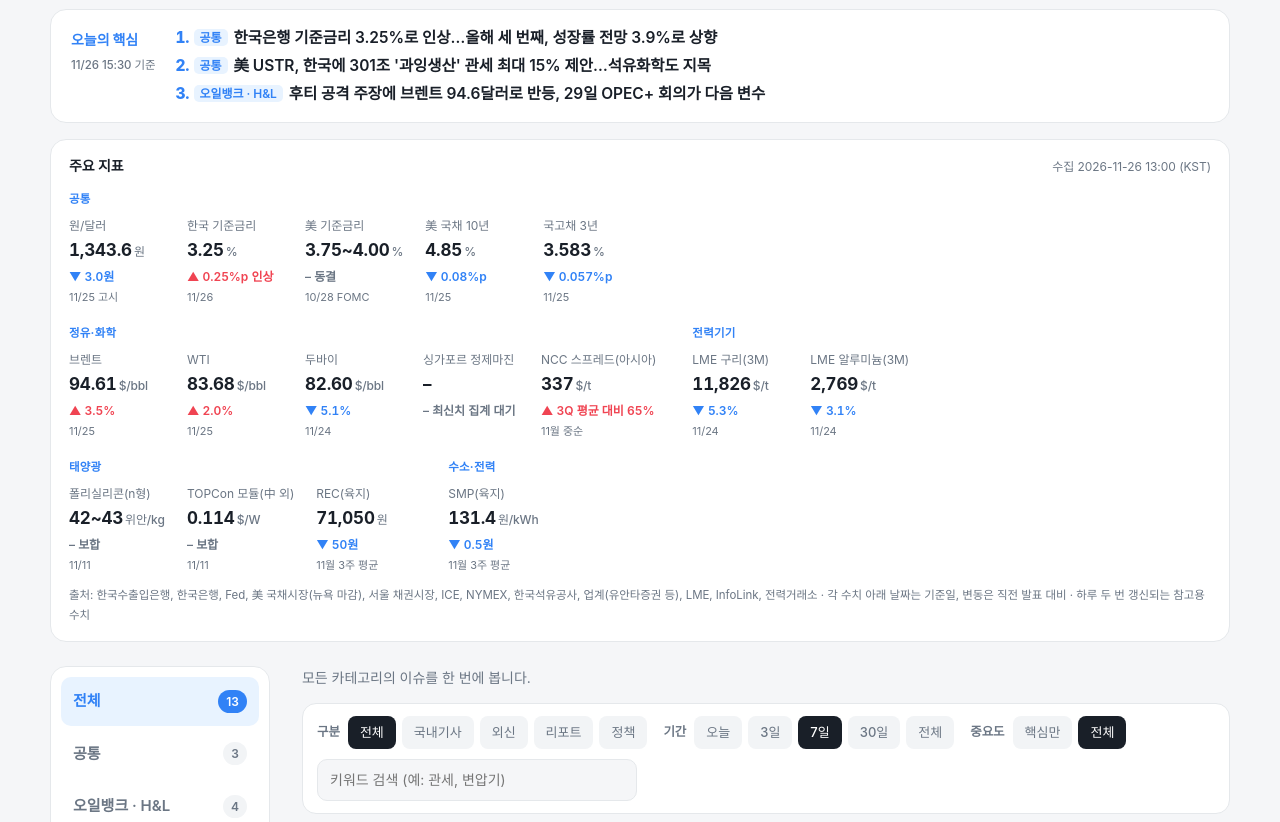
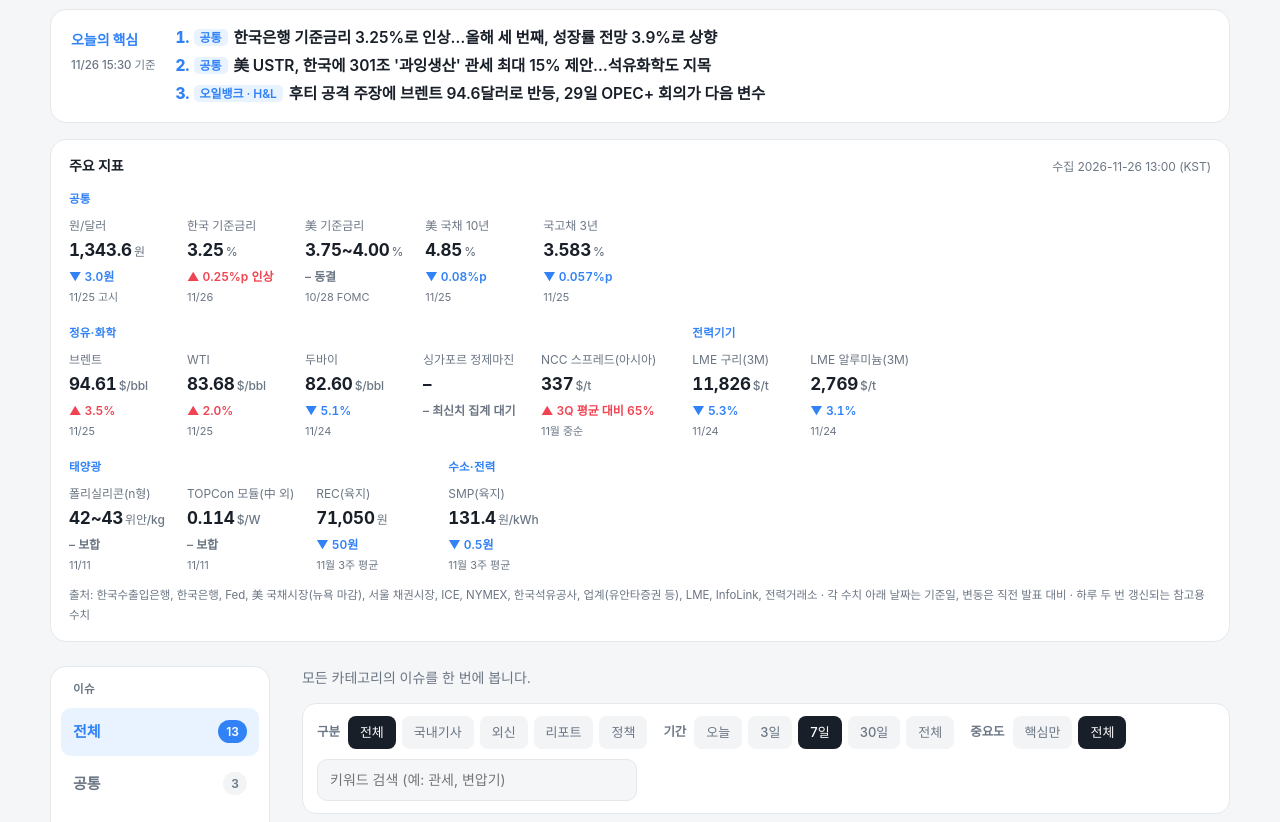
Before and after one commit to vlakd0401-cyber/energy-brief, a plain HTML site: page index.html in a window 1280 px wide. Shown: the part 113-935 px from the top of the page. Drawn offline with Linux system fonts and the light colour scheme; a web font is replaced by a local one.

Commit message:
수주·증설 트래커 통합(탭 안 전환), 사이드바 그룹 라벨, 증설·수주 데이터 추가
Co-Authored-By: Claude Opus 5.5 <noreply@anthropic.com>
Claude-Session: https://claude.ai/code/session_014j3YqJpiSGHiVzshdHarAh

```diff
--- /dev/null
+++ b/data/capex.json
@@ -0,0 +1,50 @@
+[
+ {
+  "date": "2026-10-28",
+  "company": "hde",
+  "kind": "신설",
+  "site": "美 앨라배마 2공장",
+  "capacity": "초고압 변압기 생산능력 약 50% 확대, 765kV급 생산 가능",
+  "amount": "",
+  "status": "건설 중",
+  "note": "2027년 4월 완공 예정",
+  "source": "The Korea Times",
+  "url": "https://www.koreatimes.co.kr/business/tech-science/20261028/power-equipment-makers-race-to-expand-us-capacity-amid-ai-boom"
+ },
+ {
+  "date": "2026-10-28",
+  "company": "ls",
+  "kind": "투자",
+  "site": "美 유타 배전반 공장 증설·텍사스 배스트롭 캠퍼스",
+  "capacity": "배스트롭을 생산·R&D·고객지원 통합 거점으로 육성",
+  "amount": "$240M",
+  "status": "발표",
+  "note": "2030년까지 미국 생산시설 전반에 투자",
+  "source": "The Korea Times",
+  "url": "https://www.koreatimes.co.kr/business/tech-science/20261028/power-equipment-makers-race-to-expand-us-capacity-amid-ai-boom"
+ },
+ {
+  "date": "2026-10-28",
+  "company": "hyosung",
+  "kind": "증설",
+  "site": "美 테네시 멤피스 변압기 공장",
+  "capacity": "변압기 생산능력 확대",
+  "amount": "$300M",
+  "status": "진행 중",
+  "note": "6월에는 Quanta Services와 합작으로 초고압 차단기 현지 생산 기반 확보(국내 전력기기 업체 최초)",
+  "source": "The Korea Times",
+  "url": "https://www.koreatimes.co.kr/business/tech-science/20261028/power-equipment-makers-race-to-expand-us-capacity-amid-ai-boom"
+ },
+ {
+  "date": "2026-10-27",
+  "company": "hde",
+  "kind": "증설",
+  "site": "울산 전력변압기 신공장",
+  "capacity": "연 40~50대 추가(AI 데이터센터용·765kV 초고압 중심)",
+  "amount": "",
+  "status": "완공·11월 양산",
+  "note": "2027년부터 연 2,000억원 이상 추가 매출 전망(3분기 컨퍼런스콜)",
+  "source": "아이뉴스24",
+  "url": "https://m.inews24.com/v/2019534"
+ }
+]
--- a/data/orders.json
+++ b/data/orders.json
@@ -11,6 +11,17 @@
   "url": "https://electricalmirror.net/ge-vernova-td-india-receives-powergrid-award-for-6000-mw-hvdc-transmission-project/"
  },
  {
+  "date": "2026-10-19",
+  "company": "ls",
+  "client": "북미 빅테크",
+  "region": "미국",
+  "product": "배전 솔루션",
+  "amount": "1,690억원",
+  "note": "",
+  "source": "The Korea Times",
+  "url": "https://www.koreatimes.co.kr/business/tech-science/20261028/power-equipment-makers-race-to-expand-us-capacity-amid-ai-boom"
+ },
+ {
   "date": "2026-10-01",
   "company": "ls",
   "client": "美 하이퍼스케일 데이터센터 프로젝트",
@@ -22,6 +33,17 @@
   "url": "https://www.specialtimes.co.kr/news/articleView.html?idxno=469279"
  },
  {
+  "date": "2026-10",
+  "company": "ls",
+  "client": "美 펜실베이니아 데이터센터",
+  "region": "미국",
+  "product": "38kV 고압 배전반·배전변압기",
+  "amount": "1,853억원",
+  "note": "10월 초 발표(정확한 날짜 미확인)",
+  "source": "The Korea Times",
+  "url": "https://www.koreatimes.co.kr/business/tech-science/20261028/power-equipment-makers-race-to-expand-us-capacity-amid-ai-boom"
+ },
+ {
   "date": "2026-09-15",
   "company": "hyosung",
   "client": "美 빅테크 2곳(AI 데이터센터)",
@@ -31,6 +53,17 @@
   "note": "765kV 2,200억원 + 345kV 1,665억원, 9월 한 달간 체결",
   "source": "디일렉",
   "url": "https://www.thelec.kr/news/articleView.html?idxno=62283"
+ },
+ {
+  "date": "2026-07",
+  "company": "hde",
+  "client": "글로벌 테크 기업(데이터센터)",
+  "region": "",
+  "product": "전력기기 5,673억원 + 배전기기 5,539억원",
+  "amount": "1조1,200억원",
+  "note": "7월 체결(정확한 날짜 미확인)",
+  "source": "The Korea Times",
+  "url": "https://www.koreatimes.co.kr/business/tech-science/20261028/power-equipment-makers-race-to-expand-us-capacity-amid-ai-boom"
  },
  {
   "date": "2026-05-07",
--- a/index.html
+++ b/index.html
@@ -133,6 +133,13 @@ details.briefs summary span{font-weight:500;color:var(--ink-2);font-size:13px}
 .otable a{color:var(--accent);font-weight:600;text-decoration:none;white-space:nowrap}
 .otable .tag{white-space:nowrap}
 .otable tr.own + tr.onote td{background:var(--accent-soft)}
+.navlbl{font-size:11.5px;font-weight:700;color:var(--ink-2);letter-spacing:.04em;padding:10px 12px 4px}
+.navlbl:first-child{padding-top:2px}
+@media (max-width:900px){.navlbl{display:none}}
+.subsw{display:inline-flex;gap:4px;background:var(--tag);border-radius:10px;padding:3px;margin-bottom:12px}
+.subsw button{appearance:none;border:0;background:none;font:inherit;font-size:13.5px;font-weight:600;color:var(--ink-2);padding:6px 14px;border-radius:8px;cursor:pointer}
+.subsw button[aria-pressed="true"]{background:var(--surface);color:var(--ink);box-shadow:0 1px 2px rgba(0,0,0,.08)}
+.kind{font-size:11.5px;font-weight:700;border-radius:5px;padding:1px 7px;white-space:nowrap;background:var(--mid-soft);color:var(--mid)}
 footer{margin-top:36px;font-size:12.5px;color:var(--ink-2)}
 @media (max-width:900px){.wrap{grid-template-columns:minmax(0,1fr);grid-template-rows:none;grid-template-areas:"top" "today" "tick" "side" "scope" "filters" "note" "feed" "foot"}
  .side{position:static;margin-bottom:12px;gap:12px}nav.tabs{flex-direction:row;overflow-x:auto;padding:6px}.cal li:nth-child(n+5){display:none}.tab{padding:8px 12px}.status{text-align:left}input#q{width:100%;margin-left:0}.src{margin-left:0;width:100%}article.card{padding:16px}}
@@ -182,7 +189,7 @@ footer{margin-top:36px;font-size:12.5px;color:var(--ink-2)}
     {id:"solar", name:"에너지솔루션", scope:"HD현대에너지솔루션(태양광 셀·모듈)"},
     {id:"hydrogen", name:"하이드로젠", scope:"HD하이드로젠(수소연료전지·SOFC)"},
     {id:"own", name:"자사 보도", scope:"4개사(계열사 포함)가 직접 언급된 기사. 외신·해외 업계지 중심이며 국내는 주요 기사만 담습니다"},
-    {id:"orders", name:"수주 트래커", scope:"HD현대일렉트릭과 경쟁사(효성중공업·LS일렉트릭·Siemens Energy·GE Vernova·Hitachi Energy)의 주요 수주 누적"},
+    {id:"orders", name:"수주·증설", scope:"HD현대일렉트릭과 경쟁사(효성중공업·LS일렉트릭·Siemens Energy·GE Vernova·Hitachi Energy)의 수주와 생산능력 증설 누적"},
   ];
   const TYPES = {all:"전체", domestic:"국내기사", foreign:"외신", report:"리포트", policy:"정책"};
   const RANGES = {all:"전체", "1":"오늘", "3":"3일", "7":"7일", "30":"30일"};
@@ -191,7 +198,7 @@ footer{margin-top:36px;font-size:12.5px;color:var(--ink-2)}
   const REGION = {KR:"한국", US:"미국", EU:"EU", GL:"글로벌", CN:"중국", JP:"일본", ME:"중동", IN:"인도"};
   const CAT_NAME = Object.fromEntries(TABS.map(t => [t.id, t.name]));
 
-  const state = {orders:[], coverage:[], tab:"all", type:"all", range:"7", imp:"all", q:"", items:[], loaded:false};
+  const state = {sub:"orders", capex:[], orders:[], coverage:[], tab:"all", type:"all", range:"7", imp:"all", q:"", items:[], loaded:false};
   try { const s = JSON.parse(localStorage.getItem("eb-filters")||"{}"); Object.assign(state, {type:s.type||"all", range:s.range||"7", imp:s.imp||"all"}); } catch(e){}
   const save = () => { try { localStorage.setItem("eb-filters", JSON.stringify({type:state.type, range:state.range, imp:state.imp})); } catch(e){} };
 
@@ -233,10 +240,12 @@ footer{margin-top:36px;font-size:12.5px;color:var(--ink-2)}
     const nav = $("#tabs"); nav.textContent = "";
     const base = filtered(true);
     TABS.forEach(t => {
+      if (t.id === "all") nav.appendChild(el("div", "navlbl", "이슈"));
+      if (t.id === "own") nav.appendChild(el("div", "navlbl", "모니터링·트래커"));
       const b = el("button", "tab"); b.type = "button"; b.setAttribute("role","tab");
       b.setAttribute("aria-selected", String(state.tab === t.id));
       b.appendChild(el("span", null, t.name));
-      const n = t.id === "orders" ? state.orders.length : t.id === "own" ? covFiltered().length : t.id === "all" ? base.length : base.filter(i => i.category === t.id).length;
+      const n = t.id === "orders" ? state.orders.length + state.capex.length : t.id === "own" ? covFiltered().length : t.id === "all" ? base.length : base.filter(i => i.category === t.id).length;
       b.appendChild(el("span", "n", String(n)));
       b.addEventListener("click", () => { location.hash = t.id; });
       nav.appendChild(b);
@@ -324,7 +333,38 @@ footer{margin-top:36px;font-size:12.5px;color:var(--ink-2)}
     });
   }
   const OCO = {hde:"HD현대일렉트릭", hyosung:"효성중공업", ls:"LS일렉트릭", siemens:"Siemens Energy", gev:"GE Vernova", hitachi:"Hitachi Energy"};
+  function subSwitch(feed){
+    const sw = el("div","subsw");
+    [["orders","수주 "+state.orders.length],["capex","증설 "+state.capex.length]].forEach(([k,label]) => {
+      const b = el("button", null, label); b.type = "button"; b.setAttribute("aria-pressed", String(state.sub === k));
+      b.addEventListener("click", () => { state.sub = k; render(); }); sw.appendChild(b);
+    });
+    feed.appendChild(sw);
+  }
+  function renderCapex(feed){
+    const list = state.capex.filter(o => !state.q || [o.site, o.capacity, o.note, OCO[o.company]].join(" ").toLowerCase().includes(state.q)).sort((a,b) => (b.date||"").localeCompare(a.date||""));
+    feed.appendChild(el("p", "covnote", "생산능력 증설·신설·현지화 투자를 발표·착공·완공 시점별로 담습니다. 금액은 발표 기준입니다."));
+    if (!list.length){ feed.appendChild(el("div","empty","등록된 증설 소식이 없습니다.")); return; }
+    const wrap = el("div","otable"); const t = el("table");
+    const hr = el("tr"); ["날짜","회사","구분","지역·공장","규모·내용","투자액",""].forEach(x => hr.appendChild(el("th", null, x))); const th = el("thead"); th.appendChild(hr); t.appendChild(th);
+    const tb = el("tbody");
+    list.forEach(o => {
+      const tr = el("tr", o.company === "hde" ? "own" : "");
+      tr.appendChild(el("td","od", (o.date||"").replace(/-/g,".")));
+      const c = el("td"); c.appendChild(el("span","tag co", OCO[o.company] || o.company)); tr.appendChild(c);
+      const k = el("td"); k.appendChild(el("span","kind", o.kind || "증설")); tr.appendChild(k);
+      tr.appendChild(el("td", null, o.site || ""));
+      tr.appendChild(el("td", null, o.capacity || ""));
+      tr.appendChild(el("td","oa", o.amount || "–"));
+      const l = el("td"); const u = safeUrl(o.url); if (u){ const a = el("a", null, "출처 ↗"); a.href = u; a.target = "_blank"; a.rel = "noopener noreferrer"; l.appendChild(a); } tr.appendChild(l);
+      tb.appendChild(tr);
+      if (o.note){ const nr = el("tr","onote"); const td = el("td"); td.colSpan = 7; td.textContent = o.note; nr.appendChild(td); tb.appendChild(nr); }
+    });
+    t.appendChild(tb); wrap.appendChild(t); feed.appendChild(wrap);
+  }
   function renderOrders(feed){
+    subSwitch(feed);
+    if (state.sub === "capex"){ renderCapex(feed); return; }
     const list = state.orders.filter(o => !state.q || [o.client, o.product, o.note, OCO[o.company]].join(" ").toLowerCase().includes(state.q)).sort((a,b) => (b.date||"").localeCompare(a.date||""));
     feed.appendChild(el("p", "covnote", "공시·보도로 확인된 수주만 담습니다. 금액은 공시 또는 보도 기준이며, 비공개 계약은 '비공개'로 표시합니다."));
     if (!list.length){ feed.appendChild(el("div","empty","등록된 수주가 없습니다.")); return; }
@@ -377,7 +417,7 @@ footer{margin-top:36px;font-size:12.5px;color:var(--ink-2)}
   render();
 
   const DATA = document.documentElement.dataset;
-  const ISSUES_URL = DATA.issues || "data/issues.json", META_URL = DATA.meta || "data/meta.json", IND_URL = DATA.indicators || "data/indicators.json", CAL_URL = DATA.calendar || "data/calendar.json", TODAY_URL = DATA.today || "data/today.json", COV_URL = DATA.coverage || "data/coverage.json", ORD_URL = DATA.orders || "data/orders.json";
+  const ISSUES_URL = DATA.issues || "data/issues.json", META_URL = DATA.meta || "data/meta.json", IND_URL = DATA.indicators || "data/indicators.json", CAL_URL = DATA.calendar || "data/calendar.json", TODAY_URL = DATA.today || "data/today.json", COV_URL = DATA.coverage || "data/coverage.json", ORD_URL = DATA.orders || "data/orders.json", CAPEX_URL = DATA.capex || "data/capex.json";
   const KIND = {policy:"정책", macro:"거시", earn:"실적", kr:"국내", event:"행사"};
   function renderCal(list){
     const box = $("#cal"); box.textContent = "";
@@ -440,6 +480,7 @@ footer{margin-top:36px;font-size:12.5px;color:var(--ink-2)}
       const v = "?t=" + Math.floor(Date.now()/60000);
       fetch(CAL_URL+v, {cache:"no-store"}).then(r => r.ok ? r.json() : null).then(renderCal).catch(() => {});
       fetch(TODAY_URL+v, {cache:"no-store"}).then(r => r.ok ? r.json() : null).then(renderToday).catch(() => {});
+      fetch(CAPEX_URL+v, {cache:"no-store"}).then(r => r.ok ? r.json() : null).then(o => { state.capex = Array.isArray(o) ? o : []; render(); }).catch(() => {});
       fetch(ORD_URL+v, {cache:"no-store"}).then(r => r.ok ? r.json() : null).then(o => { state.orders = Array.isArray(o) ? o : []; render(); }).catch(() => {});
       fetch(COV_URL+v, {cache:"no-store"}).then(r => r.ok ? r.json() : null).then(c => { state.coverage = Array.isArray(c) ? c : []; render(); }).catch(() => {});
       fetch(IND_URL+v, {cache:"no-store"}).then(r => r.ok ? r.json() : null).then(renderTicker).catch(() => {});
```
Also changed, not shown: 2 other files.
